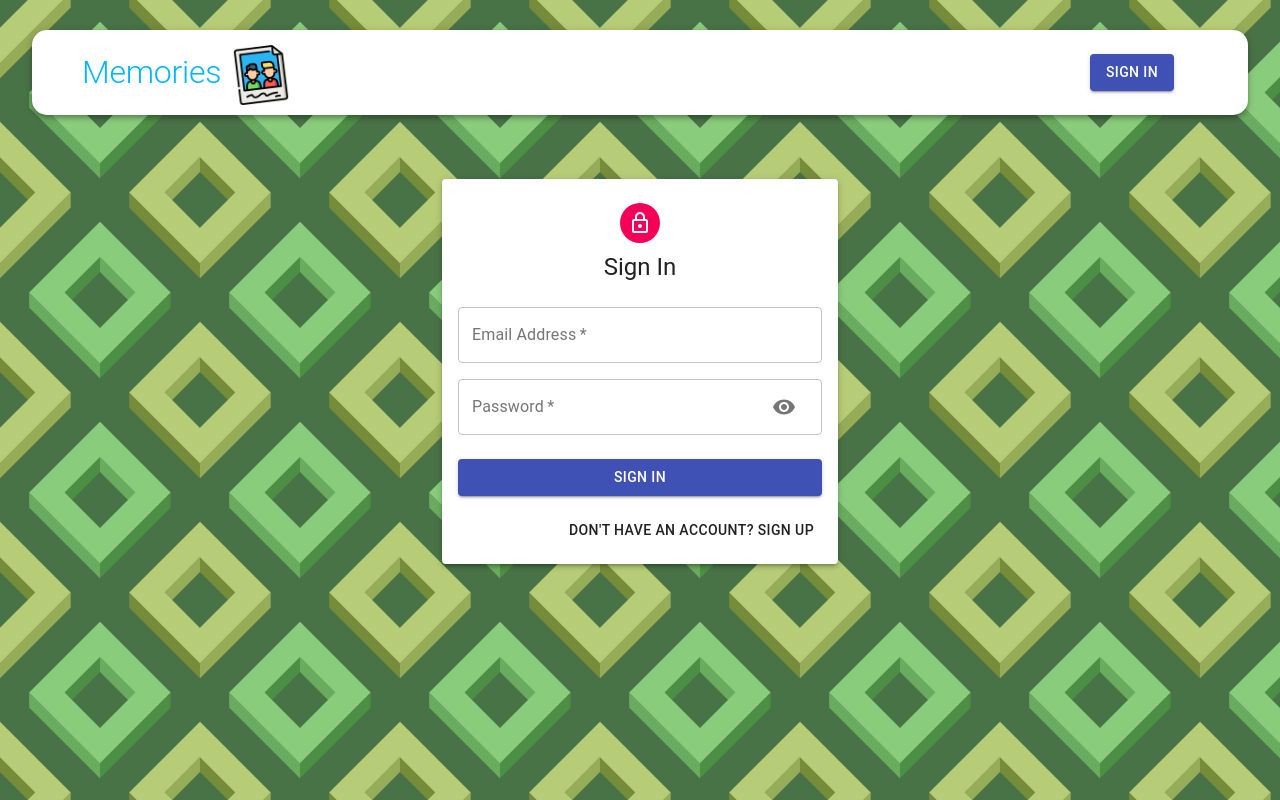
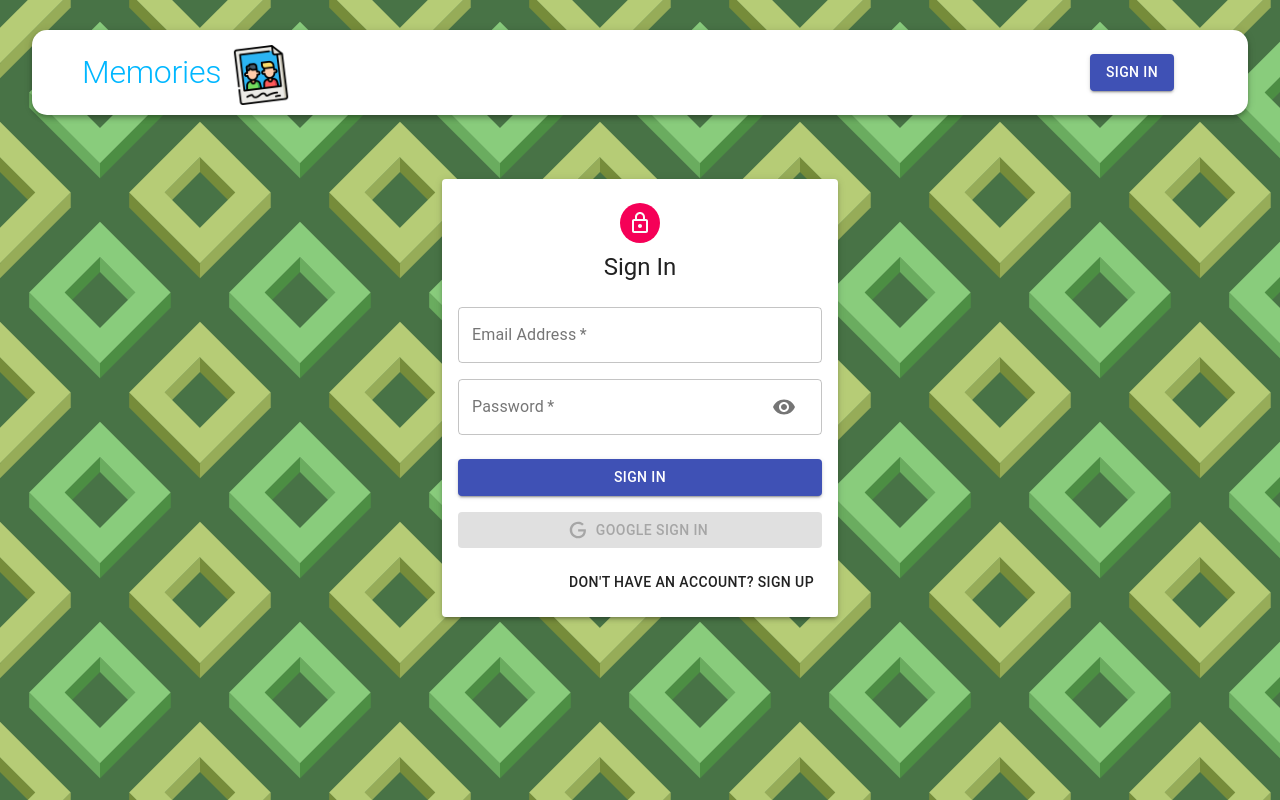
Before and after one commit to anarysumbetov/memories_project, a React (Create React App) app in the folder client/: page /auth in a window 1280 px wide. Built offline with nearby package versions, Linux system fonts and the light colour scheme.

Commit message:
auth google process part 1

```diff
--- a/client/src/components/Auth/Auth.js
+++ b/client/src/components/Auth/Auth.js
@@ -1,6 +1,9 @@
 import React, { useState } from "react";
 import { Avatar, Button, Paper, Grid, Typography, Container } from "@material-ui/core";
+import { GoogleLogin } from "react-google-login";
 import LockOutlinedIcon from "@material-ui/icons/LockOutlined";
+
+import Icon from "./icon";
 import useStyles from "./styles.js";
 import Input from "./Input.js";
 
@@ -22,6 +25,14 @@
   const switchMode = () => {
     setIsSignup((prevIsSignup) => !prevIsSignup);
     handleShowPassword(false);
+  };
+
+  const googleSuccess = (res) => {
+    console.log(res);
+  };
+
+  const googleError = () => {
+    console.log("Google Sign In was unsuccessful. Try again later");
   };
 
   return (
@@ -46,6 +57,17 @@
           <Button type="submit" fullWidth variant="contained" color="primary" className={classes.submit}>
             { isSignup ? "Sign Up" : "Sign In" }
           </Button>
+          <GoogleLogin
+            clientId="GOOGLE ID"
+            render={(renderProps) => (
+              <Button className={classes.googleButton} color="primary" fullWidth onClick={renderProps.onClick} disabled={renderProps.disabled} startIcon={<Icon />} variant="contained">
+                Google Sign In
+              </Button>
+            )}
+            onSuccess={googleSuccess}
+            onFailure={googleError}
+            cookiePolicy="single_host_origin"
+          />
           <Grid container justifyContent="flex-end">
             <Grid item>
               <Button onClick={switchMode}>
--- /dev/null
+++ b/client/src/components/Auth/icon.js
@@ -0,0 +1,12 @@
+import React from "react";
+
+const icon = () => (
+  <svg style={{ width: '20px', height: '20px' }} viewBox="0 0 24 24">
+    <path
+      fill="currentColor"
+      d="M21.35,11.1H12.18V13.83H18.69C18.36,17.64 15.19,19.27 12.19,19.27C8.36,19.27 5,16.25 5,12C5,7.9 8.2,4.73 12.2,4.73C15.29,4.73 17.1,6.7 17.1,6.7L19,4.72C19,4.72 16.56,2 12.1,2C6.42,2 2.03,6.8 2.03,12C2.03,17.05 6.16,22 12.25,22C17.6,22 21.5,18.33 21.5,12.91C21.5,11.76 21.35,11.1 21.35,11.1V11.1Z"
+    />
+  </svg>
+);
+
+export default icon;
```
